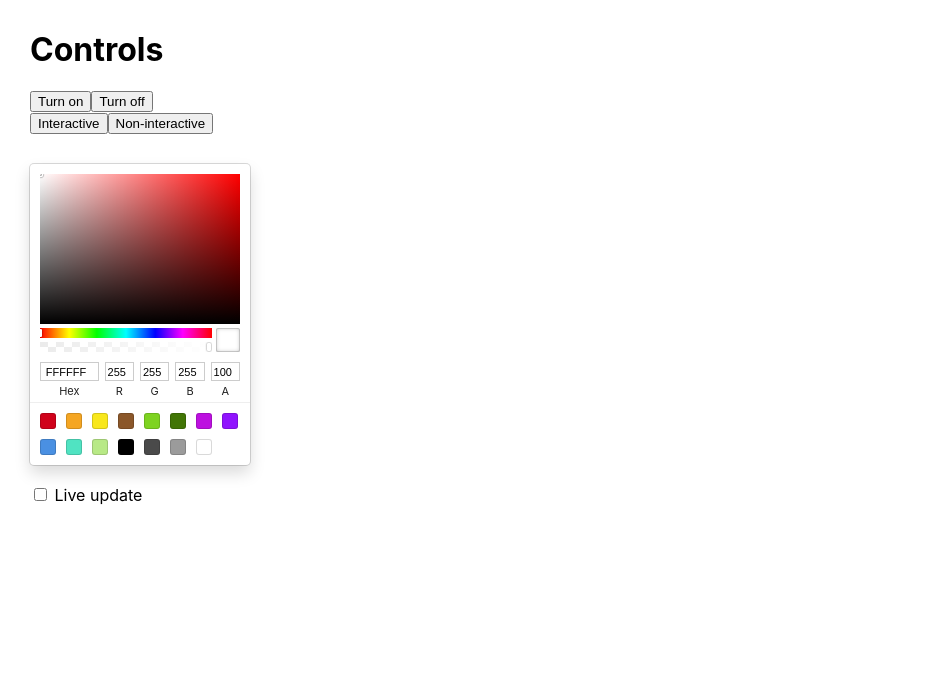
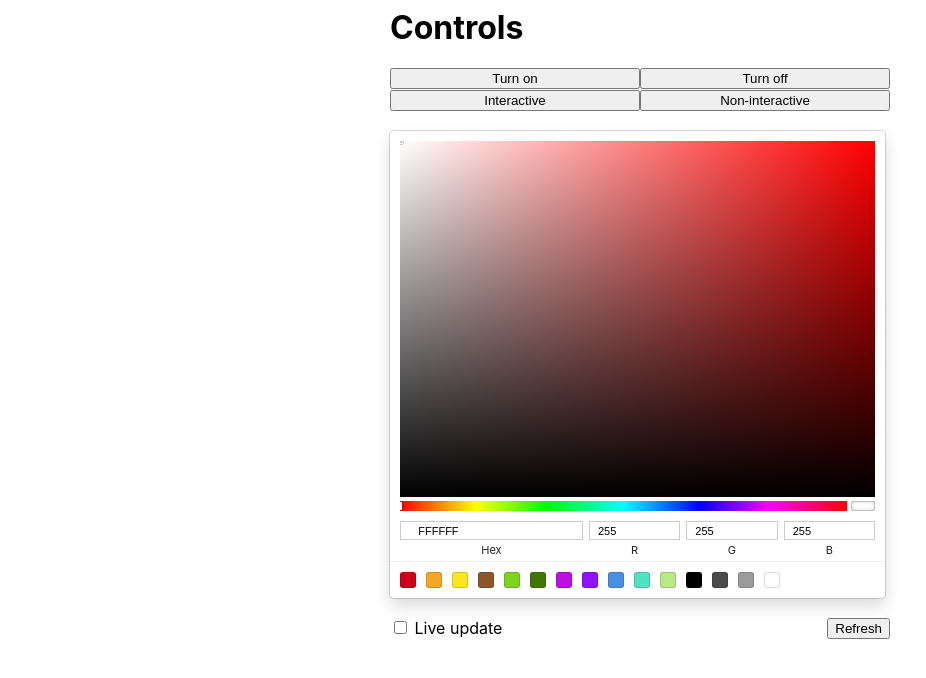
Before and after one commit to mvanaltvorst/bedlightserver, a React (Create React App) app in the folder bedlightwebserver/: page / in a window 1280 px wide. Shown: the top 678 px of the page, without its empty margins (0-926 px from the left). Built offline with nearby package versions, Linux system fonts and the light colour scheme.

Commit message:
Improve UI

```diff
--- a/bedlightwebserver/package.json
+++ b/bedlightwebserver/package.json
@@ -29,5 +29,6 @@
       "last 1 firefox version",
       "last 1 safari version"
     ]
-  }
+  },
+  "homepage": "http://localhost:8080/static/"
 }
--- a/bedlightwebserver/src/Api.js
+++ b/bedlightwebserver/src/Api.js
@@ -5,18 +5,37 @@ class Api {
     }
 
     turnOn() {
-        fetch(`${this.baseUrl}turnOn`)
+        fetch(`${this.baseUrl}/turnOn`)
+            .catch(err => {
+                console.err(err);
+            });
+    }
+
+    turnOff() {
+        fetch(`${this.baseUrl}/turnOff`)
             .catch(err => {
                 console.err(err);
             });
     }
 
     setBgColor(bgColor) {
-        console.log(`${this.baseUrl}setBgColor?r=${bgColor.r}&g=${bgColor.g}&b=${bgColor.b}`);
-        fetch(`${this.baseUrl}setBgColor?r=${bgColor.r}&g=${bgColor.g}&b=${bgColor.b}`)
-        .catch(err => {
-            console.err(err);
-        })
+        fetch(`${this.baseUrl}/bgColor?r=${bgColor.r}&g=${bgColor.g}&b=${bgColor.b}`)
+            .catch(err => {
+                console.err(err);
+            });
+    }
+
+    setInteractive() {
+        fetch(`${this.baseUrl}/interactiveLight`)
+            .catch(err => {
+                console.err(err);
+            });
+    }
+    setReadingLight() {
+        fetch(`${this.baseUrl}/readingLight`)
+            .catch(err => {
+                console.err(err);
+            });
     }
 }
 
--- a/bedlightwebserver/src/App.css
+++ b/bedlightwebserver/src/App.css
@@ -1,8 +1,58 @@
+/* body, html {
+  position: fixed;
+  width: 100%;
+} */
+
+#root {
+  width: 100%;
+}
+
 .App {
   /* text-align: center; */
   padding: 30px;
+  padding-top: 8px;
 }
 
 h1 {
-  margin-top: 0px;
+  margin-top: 0;
+  margin-bottom: 20px;
 }
+
+.View {
+  width: 100%;
+  max-width: 500px;
+  margin-left: auto;
+  margin-right: auto;
+  /* padding: 30px; */
+  /* border: 1px solid #efefef; */
+  /* box-shadow: 2px 6px 25px rgba(0, 0, 0, 0.1); */
+}
+
+.ColorControlsButtons {
+  display: flex;
+  justify-content: space-between;
+}
+
+.OnOffControls {
+  margin-top: 0;
+}
+
+.InteractiveControls {
+  margin-bottom: 20px;
+}
+
+.OnOffControls button {
+  width: 50%;
+}
+
+.InteractiveControls button {
+  width: 50%;
+}
+
+.ColorControls {
+  margin-top: 0;
+}
+/*
+button {
+  width: 100%;
+} */
--- a/bedlightwebserver/src/App.js
+++ b/bedlightwebserver/src/App.js
@@ -17,12 +17,13 @@ class App extends React.Component {
     this.handleInteractiveChange = this.handleInteractiveChange.bind(this);
     this.updateColor = this.updateColor.bind(this);
 
-    this.api = new Api(window.location.href);
+    this.api = new Api(window.location.origin);
   }
 
   handlePowerChange(turnedOn) {
     console.log(`Turning ${turnedOn ? "on" : "off"}`)
     this.setState({ turnedOn: turnedOn });
+    turnedOn ? this.api.turnOn() : this.api.turnOff();
   }
 
   handleColorChange(color) {
@@ -33,6 +34,7 @@ class App extends React.Component {
   handleInteractiveChange(interactive) {
     console.log(`Turning interactive ${interactive ? "on" : "off"}`)
     this.setState({ interactiveMode: interactive });
+    interactive ? this.api.setInteractive() : this.api.setReadingLight();
   }
 
   updateColor() {
--- a/bedlightwebserver/src/ColorControls.js
+++ b/bedlightwebserver/src/ColorControls.js
@@ -24,13 +24,23 @@ class ColorControls extends React.Component {
 
     render() {
         return (
-            <div className="ColorControls" style={ { marginTop: "30px" } } >
+            <div className="ColorControls">
                 <SketchPicker
                     color={ this.props.bgColor }
                     onChangeComplete={ this.handleColorChange }
+                    disableAlpha={ true }
+                    width={ "95%" }
+                    // styles={
+                    //     {
+                    //         "width": "100%"
+                    //     }
+                    // }
                 />
                 <br/>
-                <input type="checkbox" defaultChecked={ this.state.liveUpdate } onChange={ this.handleChangeLiveUpdate }/> Live update
+                <div className="ColorControlsButtons">
+                    <span><input type="checkbox" defaultChecked={ this.state.liveUpdate } onChange={ this.handleChangeLiveUpdate }/> Live update </span>
+                    <button onClick={ this.props.updateColor }>Refresh</button>
+                </div>
             </div>
         );
     }
```
Also changed, not shown: 2 other files (tests, documents, lock files or other folders).
